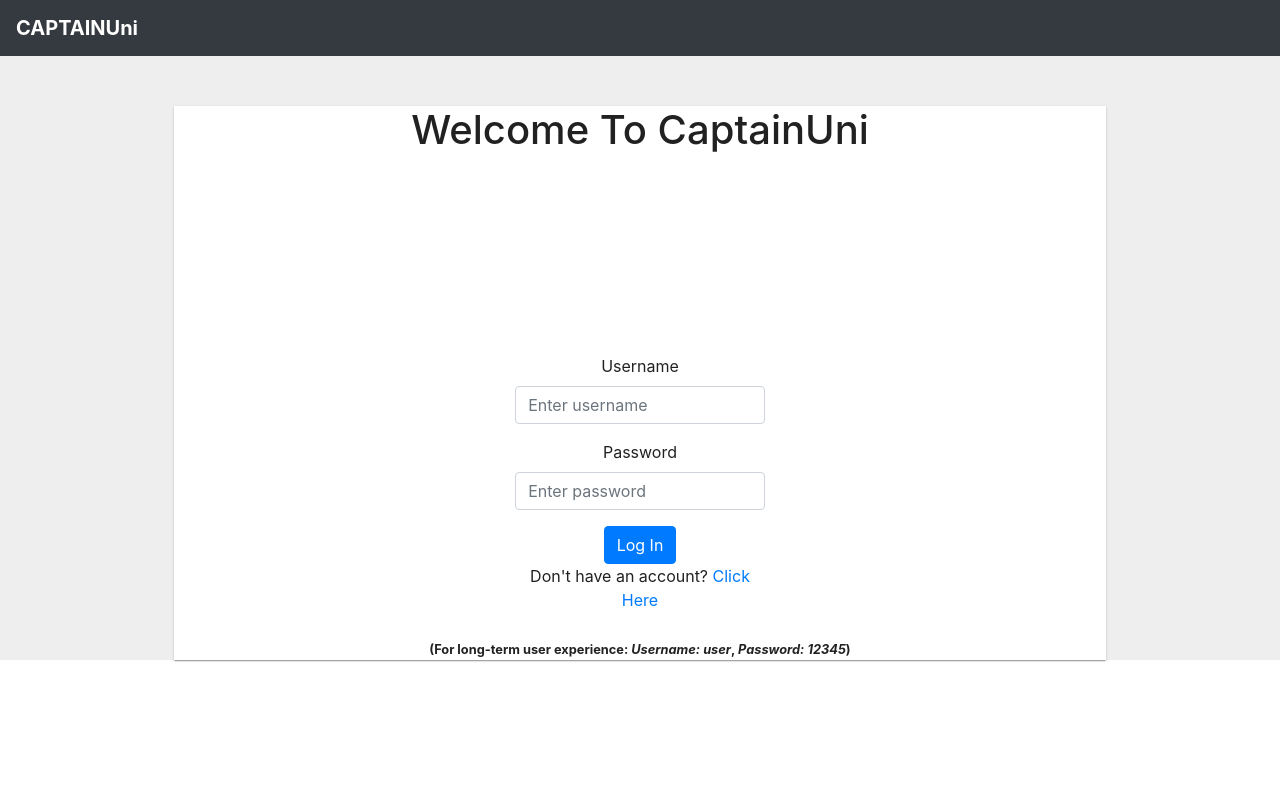
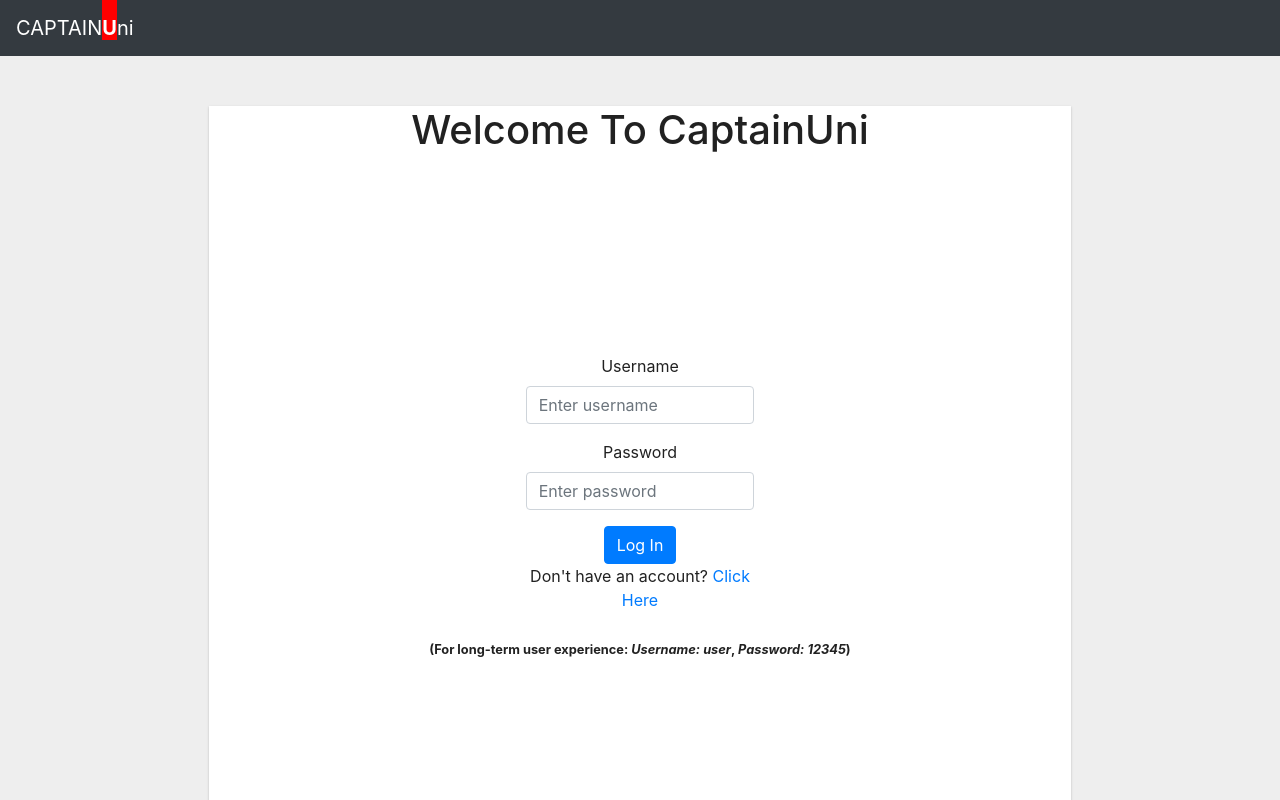
Before and after one commit to ckaiser258/CaptainUni-Frontend, a React (Create React App) app: page / in a window 1280 px wide. Shown: the top 800 px of the page. Built offline with nearby package versions, Linux system fonts and the light colour scheme.

Commit message:
Add more styling to navbar brand.

```diff
--- a/src/App.css
+++ b/src/App.css
@@ -39,6 +39,13 @@
 
 .paper-margins {
   margin-top: 40px;
-  margin-right: 150px;
-  margin-left: 150px;
+  margin-right: 15%;
+  margin-left: 15%;
+  padding-bottom: 100%;
 }
+
+#u {
+  background-color: red;
+  padding-top: 100%;
+  font-weight: bold;
+}
--- a/src/components/NavBar.js
+++ b/src/components/NavBar.js
@@ -5,7 +5,7 @@ function NavBar({ user, logout }) {
   return (
     <Navbar bg="dark" variant="dark">
       <Navbar.Brand href={user.first_name ? "/athletes" : null}>
-        <strong>CAPTAINUni</strong>
+        CAPTAIN<span id="u">U</span>ni
       </Navbar.Brand>
       <Navbar.Brand style={{ marginLeft: "auto" }}>
         {user.first_name ? `Hello, ${user.first_name}` : null}
```
